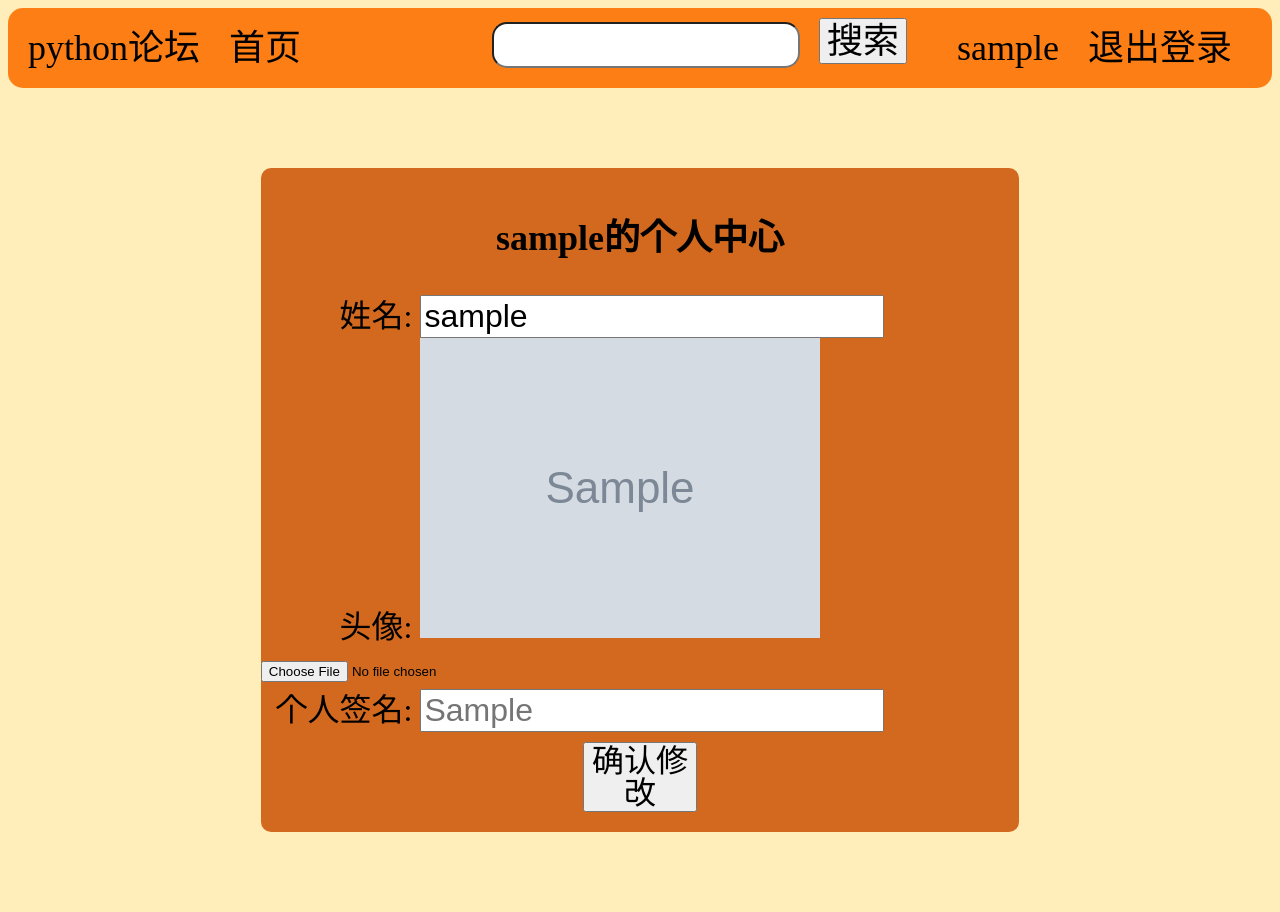
After one commit to wuyange/study_flask_project, a Flask app: page /user/1 in a window 1280 px wide. The commit adds this page. Run offline with Flask 3, Linux system fonts and the light colour scheme; the visitor is signed in with stand-in values (Sample User, id 1); tables that the repository leaves empty hold one stand-in row (values such as "Sample post"); grey boxes marked "Sample" are stand-in pictures; some libraries are stand-ins or nearby versions.

Commit message:
shunyu update

```diff
--- a/app/config.py
+++ b/app/config.py
@@ -28,6 +28,9 @@ class BaseConfig:
     # 每页的文章数量
     PER_PAGE_COUNT = 10
 
+    # 头像设置
+    AVATARS_SAVE_PATH = os.path.join(UPLOAD_PATH,"avatars")
+
 
 
 class DevelopmentConfig(BaseConfig):
--- a/app/exts.py
+++ b/app/exts.py
@@ -2,6 +2,7 @@ from flask_sqlalchemy import SQLAlchemy as _SQLAlchemy
 from flask_migrate import Migrate
 from flask_mail import Mail
 from flask_caching import Cache
+from flask_avatars import Avatars
 from contextlib import contextmanager
 
 
@@ -18,9 +19,11 @@ class SQLAlchemy(_SQLAlchemy):
 db = SQLAlchemy()
 mail = Mail()
 cache = Cache()
+avatars = Avatars()
 
 def init_exts(app):
     db.init_app(app=app)
     mail.init_app(app=app)
     cache.init_app(app=app)
+    avatars.init_app(app=app)
     migrate = Migrate(app, db=db)
--- a/app/forms/user.py
+++ b/app/forms/user.py
@@ -1,6 +1,8 @@
 from . import BaseForm
-from wtforms import ValidationError, SubmitField, StringField, PasswordField, IntegerField, BooleanField
+from wtforms import ValidationError, SubmitField, StringField, PasswordField, FileField, BooleanField
 from wtforms.validators import Email, EqualTo, Length, Regexp, DataRequired
+from flask_wtf.file import FileRequired, FileAllowed
+
 from app.models.user import UserModel
 from app.utils import redis
 
@@ -55,3 +57,10 @@ class UserLoginForms(BaseForm):
             return False
 
         return True
+
+class EditUserFrom(BaseForm):
+    username = StringField('user_name', validators=[DataRequired('用户名不得为空'),
+                                                     Regexp(r'^[a-zA-Z0-9_]+$', message='用户名只能为数字、字母和下划线'),
+                                                     Length(min=2, max=20, message='用户名长度为2-20')])
+    signature = StringField('signature', validators=[Length(max=100, message='个性签名长度不能超过100个字符')])
+    avatar = FileField('avatar', validators=[FileAllowed(['jpg', 'png', 'svg'], message='只允许上传PNG、JPG和SVG格式的图片')])
--- /dev/null
+++ b/app/static/my/css/personal_center.css
@@ -0,0 +1,37 @@
+div.content form{
+    background-color:chocolate;
+    width: 60%;
+    margin: 80px auto;
+    border-radius: 10px;
+    font-size: 32px;
+    padding: 10px 0;
+}
+
+div.content form h2{
+    text-align: center;
+    font-size: 36px;
+}
+
+div.content form label{
+    width: 20%;
+    display: inline-block;
+    text-align: right
+}
+
+div.content form input[type='text']{
+    font-size: 32px;
+    width: 60%;
+}
+
+div.content form input::placeholder{
+    font-size: 32px;
+}
+
+div.content form button{
+    width: 15%;
+    /* height: 40px; */
+    line-height: 32px;
+    font-size: 32px;
+    display: block;
+    margin: 10px auto;
+}
--- a/app/templates/my/base.html
+++ b/app/templates/my/base.html
@@ -20,8 +20,13 @@
                 </form>
             </div>
             <div class="right">
-                <a href="{{ url_for('user.login') }}">登录</a>
-                <a href="{{ url_for('user.register') }}">注册</a>
+                {% if g.user %}
+                    <a href="{{ url_for('user.personal_center', user_uid=g.user.uid)}}">{{ g.user.username}}</a>
+                    <a href="{{ url_for('user.logout') }}">退出登录</a>
+                {% else %}
+                    <a href="{{ url_for('user.login') }}">登录</a>
+                    <a href="{{ url_for('user.register') }}">注册</a>
+                {% endif %}
             </div>
         </div>
     </nav>
--- /dev/null
+++ b/app/templates/my/personal_center.html
@@ -0,0 +1,40 @@
+{% extends 'my/base.html' %}
+{% block head %}
+    <link rel="stylesheet" href="{{ url_for('static', filename='my/css/personal_center.css') }}">
+{% endblock %}
+
+{% block content %}
+    <div class="content">
+        <form enctype="multipart/form-data" method="post" action="{{ url_for('user.personal_center', user_uid=g.user.uid) }}">
+            <h2>{{ user.username }}的个人中心</h2>
+            <label class="name">姓名:</label>
+            {% if flag %}
+                <input class="name" name="username" value="{{ user.username }}" type="text"><br>
+            {% else %}
+                <span class="name">{{ user.username }}</span><br>
+            {% endif %}
+            <label>头像:</label>
+            {% if flag %}
+                {% if user.avatar %}
+                    <img src="{{ url_for('static', filename=user.avatar) }}">
+                {% else %}
+                    <img src="{{ avatars.robohash(user.username) }}">
+                {% endif %}
+                <input name="avatar" type="file" value="请上传头像"><br>
+            {% else %}
+                <img src="{{ avatars.robohash(user.username) }}"><br>
+            {% endif %}
+            <label>个人签名:</label>
+            {% if flag %}
+                <input name="signature" value="" placeholder="{{ user.signature|default('这个人很懒没有留下任何东西', boolean=True) }}" type="text"><br>
+                <button type="submit">确认修改</button>
+            {% else %}
+                <span>{{ user.signature|default('这个人很懒没有留下任何东西', boolean=True) }}</span>
+            {% endif %}
+        </form>
+    </div>
+{% endblock %}
+
+{% block footer %}
+    <script src="{{ url_for('static', filename='my/js/index.js') }}"></script>
+{% endblock %}
--- a/app/templates/my/post_detail.html
+++ b/app/templates/my/post_detail.html
@@ -9,7 +9,7 @@
           <h2>{{ post.title }}</h2>
           <p class="post-info-group">
             <span>发表时间：{{ post.create_time }}</span>
-            <span>作者：{{ post.author.username }}</span>
+            <a href="{{ url_for('user.personal_center', user_uid=post.author.uid) }}"><span>作者：{{ post.author.username }}</span></a>
             <span>所属板块：{{ post.board.name }}</span>
             <span>阅读数：{{ post.read_count }}</span>
             <span>评论数：{{ post.comments|length }}</span>
@@ -35,7 +35,3 @@
         </form>
     </div>
 {% endblock %}
-
-{% block footer %}
-    <script src="{{ url_for('static', filename='my/js/post_detail.js') }}"></script>
-{% endblock %}
--- a/app/web/front.py
+++ b/app/web/front.py
@@ -14,7 +14,6 @@ def index():
     boards = [(-1, '所有板块')] + [(board.id,board.name) for board in BoardModel.query.all()]
 
     # 接受get请求参数
-    print(request.args)
     current_board = int(request.args.get('board', -1))
     page = int(request.args.get('page', 1))
     keyword = request.args.get('keyword', None)
@@ -40,7 +39,6 @@ def index():
         "current_board": current_board,
         "paginate": paginate
     }
-    print(data)
     return render_template('my/index.html', **data)
 
 @front.route('/add_post', methods=["post", 'get'])
--- a/app/web/user.py
+++ b/app/web/user.py
@@ -1,6 +1,10 @@
-from flask import Blueprint, render_template, make_response, request, redirect, url_for, session
-from app.forms.user import UserRegisterForms, UserLoginForms
-from app.utils import mail, redis
+import os
+from flask import Blueprint, current_app, render_template, make_response, request, redirect, url_for, session, g
+from werkzeug.datastructures import CombinedMultiDict
+
+from app.decorators import login_required
+from app.forms.user import UserRegisterForms, UserLoginForms, EditUserFrom
+from app.utils import mail, random_file_name, redis
 from app.models.user import UserModel, db
 
 user = Blueprint("user", __name__, url_prefix="/user")
@@ -37,3 +41,34 @@ def login():
         return redirect(url_for('front.index'))
     print(session.get('user_id', None))
     return render_template("my/login.html", form=form)
+
+@user.route('/logout')
+def logout():
+    session.clear()
+    return redirect(url_for('user.login'))
+
+@user.route('/<string:user_uid>', methods=['get', 'post'])
+@login_required
+def personal_center(user_uid):
+    form = EditUserFrom(CombinedMultiDict([request.form, request.files]))
+    if form.validate_on_submit():
+        avatar = form.avatar.data
+        username = form.username.data
+        signature = form.signature.data
+
+        if avatar:
+            filename = random_file_name(avatar.filename)
+            file_path = os.path.join(current_app.config['UPLOAD_PATH'], 'avatar', filename)
+            avatar.save(file_path)
+            avatar = os.path.join('avatar', filename)
+
+        with db.auto_commit():
+            g.user.username = username
+            g.user.signature = signature
+            g.user.avatar = avatar
+        return redirect(url_for('user.personal_center', user_uid=user_uid))
+    user = UserModel.query.filter(UserModel.uid==user_uid).first_or_404()
+    flag = False
+    if hasattr(g, "user") and g.user.uid == user_uid:
+        flag = True
+    return render_template('my/personal_center.html', user=user, flag=flag)
```
